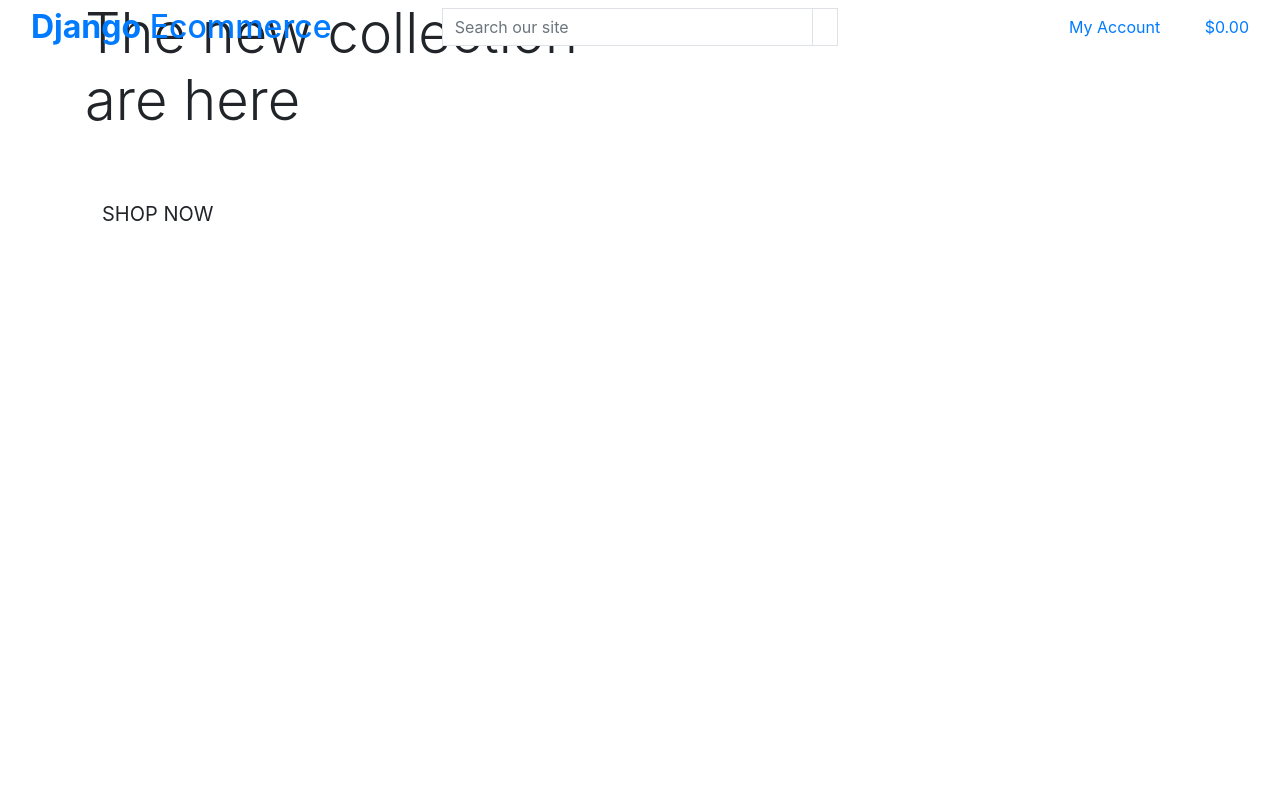
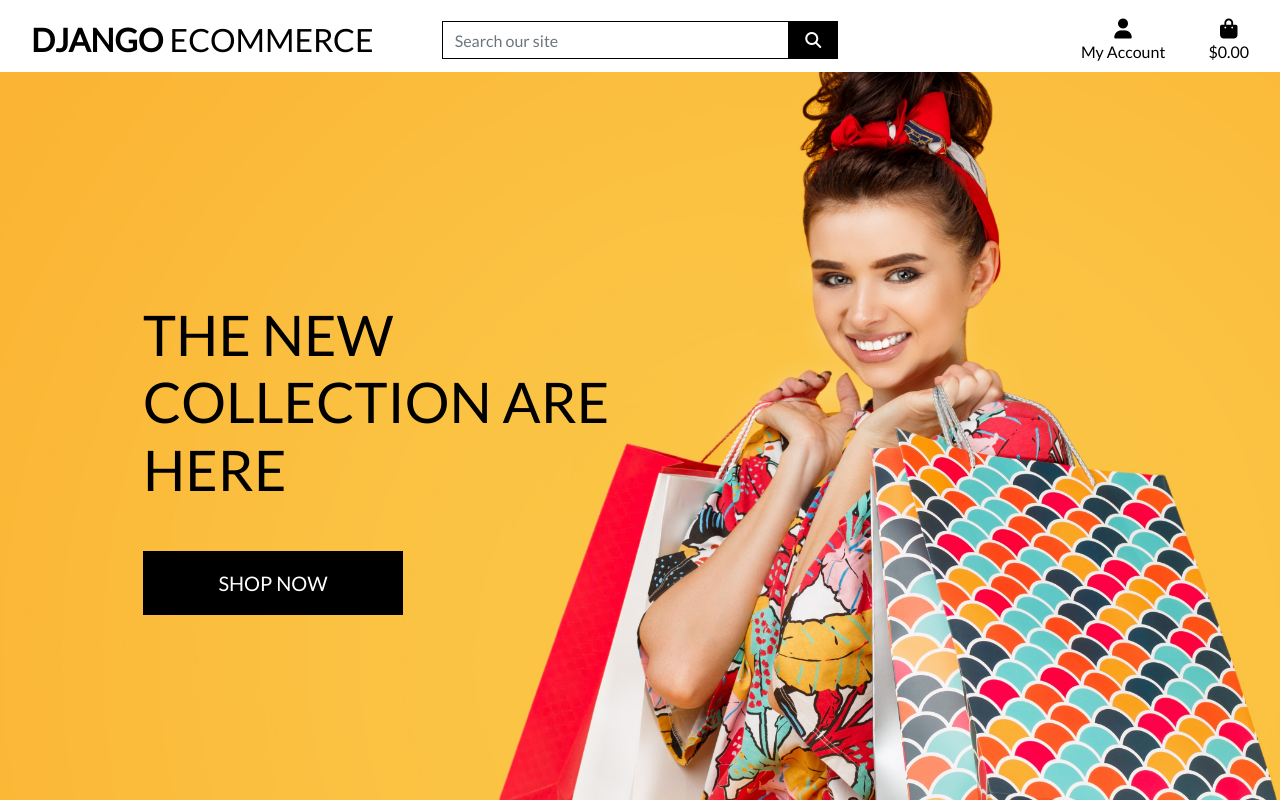
Before and after one commit to nyplex/Django_ecommerce, a Django app: template home/templates/home/index.html in a window 1280 px wide. Run offline with Django 3.2, Linux system fonts and the light colour scheme; the template is opened without the code that fills it, so the values that code supplies are empty; some libraries are stand-ins or nearby versions.

Commit message:
Adding header in base.html & adding setting up static file & adding custom css file

```diff
--- a/django_ecommerce/settings.py
+++ b/django_ecommerce/settings.py
@@ -148,6 +148,10 @@ USE_TZ = True
 # https://docs.djangoproject.com/en/3.2/howto/static-files/
 
 STATIC_URL = '/static/'
+STATICFILES_DIRS = (os.path.join(BASE_DIR, 'static'),)
+
+MEDIA_URL = '/media/'
+MEDIA_ROOT = os.path.join(BASE_DIR, 'media')
 
 # Default primary key field type
 # https://docs.djangoproject.com/en/3.2/ref/settings/#default-auto-field
--- a/django_ecommerce/urls.py
+++ b/django_ecommerce/urls.py
@@ -16,9 +16,11 @@ Including another URLconf
 
 from django.contrib import admin
 from django.urls import path, include
+from django.conf import settings
+from django.conf.urls.static import static
 
 urlpatterns = [
     path('admin/', admin.site.urls),
     path('account/', include('allauth.urls')),
     path('', include('home.urls')),
-]
+] + static(settings.MEDIA_URL, document_root=settings.MEDIA_ROOT)
--- /dev/null
+++ b/static/css/base.css
@@ -0,0 +1,81 @@
+html {
+    height: 100%;
+}
+
+body {
+    background: url('/media/homepage_background_cropped.jpg') no-repeat center center fixed;
+    background-size: cover;
+    height: calc(100vh - 164px);
+    color: #555;
+    font-family: 'Lato';
+}
+
+/* from Bulma */
+.icon {
+    align-items: center;
+    display: inline-flex;
+    justify-content: center;
+    height: 1.5rem;
+    width: 1.5rem;
+}
+
+.logo-font {
+    text-transform: uppercase;
+}
+
+.main-logo-link {
+    width: fit-content;
+}
+
+.shop-now-button {
+    background: black;
+    color: white;
+    min-width: 260px;
+}
+
+.btn-black {
+    background: black;
+    color: white;
+}
+
+.shop-now-button:hover,
+.shop-now-button:active,
+.shop-now-button:focus,
+.btn-black:hover,
+.btn-black:active,
+.btn-black:focus {
+    background: #222;
+    color: white;
+}
+
+.text-black {
+    color: #000 !important;
+}
+
+.border-black {
+    border: 1px solid black !important;
+}
+
+/* -------------------------------- Media Queries */
+
+/* Slightly larger container on xl screens */
+@media (min-width: 1200px) {
+  .container {
+    max-width: 80%;
+  }
+}
+
+/* fixed top navbar only on medium and up */
+@media (min-width: 992px) {
+    .fixed-top-desktop-only {
+        position: fixed;
+        top: 0;
+        right: 0;
+        left: 0;
+        z-index: 1030;
+    }
+
+    .header-container {
+        padding-top: 164px;
+    }
+}
--- a/templates/base.html
+++ b/templates/base.html
@@ -16,14 +16,15 @@
     {% block corecss %}
         <!-- Bootstrap CSS -->
         <link rel="stylesheet" href="https://cdn.jsdelivr.net/npm/bootstrap@4.4.1/dist/css/bootstrap.min.css" integrity="sha384-Vkoo8x4CGsO3+Hhxv8T/Q5PaXtkKtu6ug5TOeNV6gBiFeWPGFN9MuhOf23Q9Ifjh" crossorigin="anonymous">
+        <link rel="stylesheet" href="https://fonts.googleapis.com/css?family=Lato&display=swap">
+        <link rel="stylesheet" href="{% static 'css/base.css' %}">
     {% endblock corecss %}
 
     {% block extra_css %}
     {% endblock extra_css %}
 
     {% block corejs %}
-        <!-- Optional JavaScript -->
-        <!-- jQuery first, then Popper.js, then Bootstrap JS -->
+        <script src="https://kit.fontawesome.com/0fd6fa10db.js" crossorigin="anonymous"></script>
         <script src="https://code.jquery.com/jquery-3.4.1.slim.min.js" integrity="sha384-J6qa4849blE2+poT4WnyKhv5vZF5SrPo0iEjwBvKU7imGFAV0wwj1yYfoRSJoZ+n" crossorigin="anonymous"></script>
         <script src="https://cdn.jsdelivr.net/npm/popper.js@1.16.0/dist/umd/popper.min.js" integrity="sha384-Q6E9RHvbIyZFJoft+2mJbHaEWldlvI9IOYy5n3zV9zzTtmI3UksdQRVvoxMfooAo" crossorigin="anonymous"></script>
         <script src="https://cdn.jsdelivr.net/npm/bootstrap@4.4.1/dist/js/bootstrap.min.js" integrity="sha384-wfSDF2E50Y2D1uUdj0O3uMBJnjuUD4Ih7YwaYd1iqfktj0Uod8GCExl3Og8ifwB6" crossorigin="anonymous"></script>
@@ -41,7 +42,7 @@
   </head>
   <body>
     <header class="container-fluid fixed-top">
-        <div class="row">
+        <div class="row bg-white pt-lg-2 d-none d-lg-flex" id="topnav">
             <div class="col-12 col-lg-4 my-auto py-1 py-lg-0 text-center text-lg-left">
                 <a href="{% url 'home' %}" class="nav-link main-logo-link">
                     <h2 class="logo-font text-black my-0"><strong>Django</strong> Ecommerce</h2>
@@ -70,7 +71,6 @@
                                 <p class="my-0">My Account</p>
                             </div>
                         </a>
-                    </li>
                         <div class="dropdown-menu border-0" aria-labelledby="user-options">
                             {% if request.user.is_authenticated %}
                                 {% if request.user.is_superuser %}
@@ -83,6 +83,7 @@
                                 <a href="{% url 'account_login' %}" class="dropdown-item">Login</a>
                             {% endif %}
                         </div>
+                    </li>
                     <li class="list-inline-item">
                         <a class="{% if grand_total %}text-info font-weight-bold{% else %}text-black{% endif %} nav-link" href="">
                             <div class="text-center">
```
Also changed, not shown: media/homepage_background_cropped.jpg (added). Lines whose indentation alone changed are shown as unchanged.
